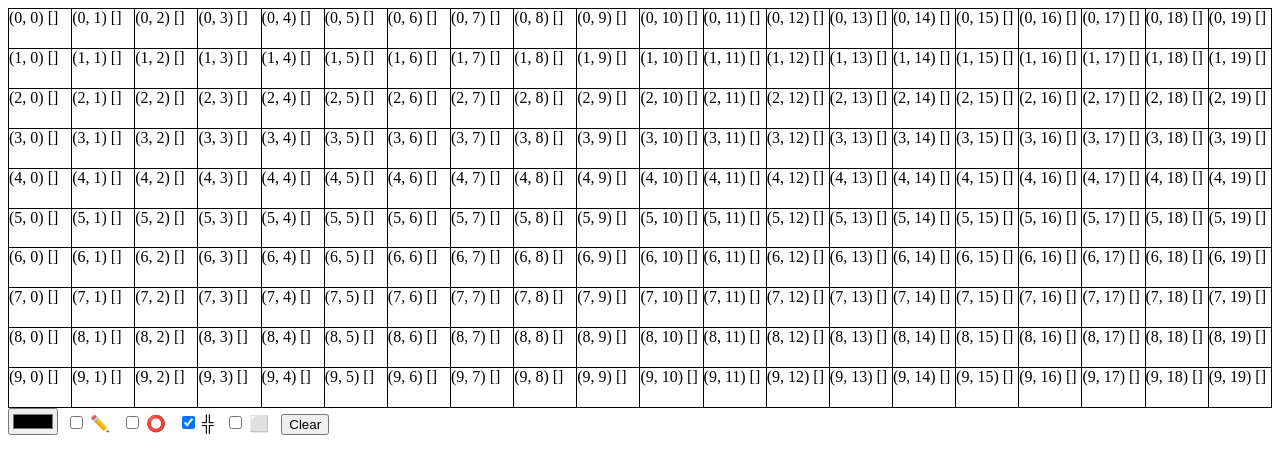
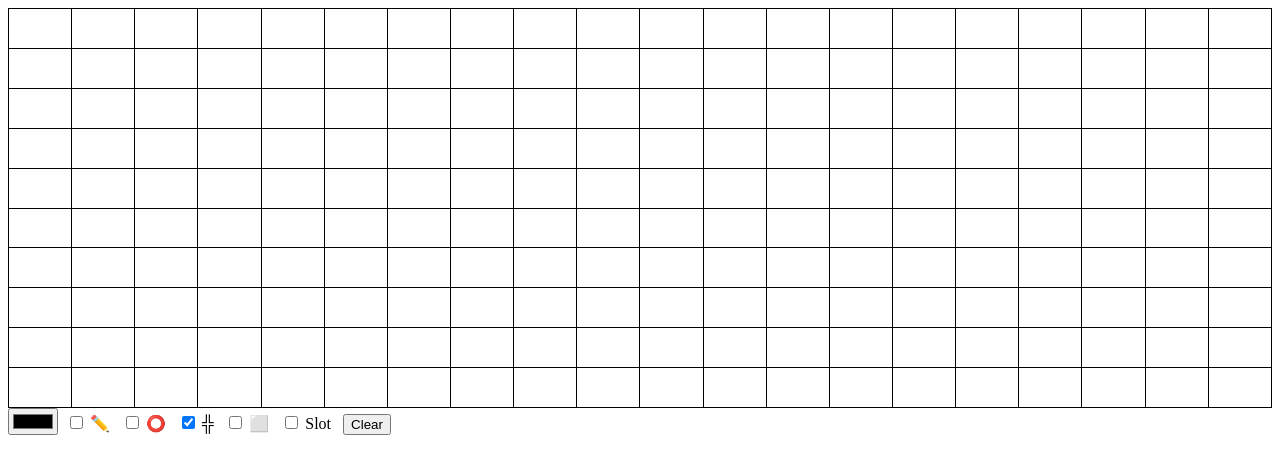
Before and after one commit to aabounegm/vue-pixel-board, a Vue app: page / in a window 1280 px wide. Shown: the top 474 px of the page. Built offline with nearby package versions, Linux system fonts and the light colour scheme.

Commit message:
Checkbox for showing the slot

```diff
--- a/src/App.vue
+++ b/src/App.vue
@@ -11,7 +11,7 @@
 			:checkers="checkers"
 			ref="board"
 		>
-			<template v-slot="{row, col, color}">
+			<template v-slot="{row, col, color}" v-if="slot">
 				{{`(${row}, ${col}) [${color}]`}}
 			</template>
 		</board>
@@ -24,6 +24,8 @@
 		{{ grid ? '╬' : '┼' }}&nbsp;&nbsp;
 		<input type="checkbox" v-model="checkers"/>
 		{{ checkers ? '🏁' : '⬜' }}&nbsp;&nbsp;
+		<input type="checkbox" v-model="slot"/>
+		Slot&nbsp;&nbsp;
 		<button @click="clear">Clear</button>
 	</div>
 </template>
@@ -40,6 +42,7 @@ export default Vue.extend({
 			readonly: false,
 			grid: true,
 			checkers: false,
+			slot: false,
 		};
 	},
 	methods: {
```
